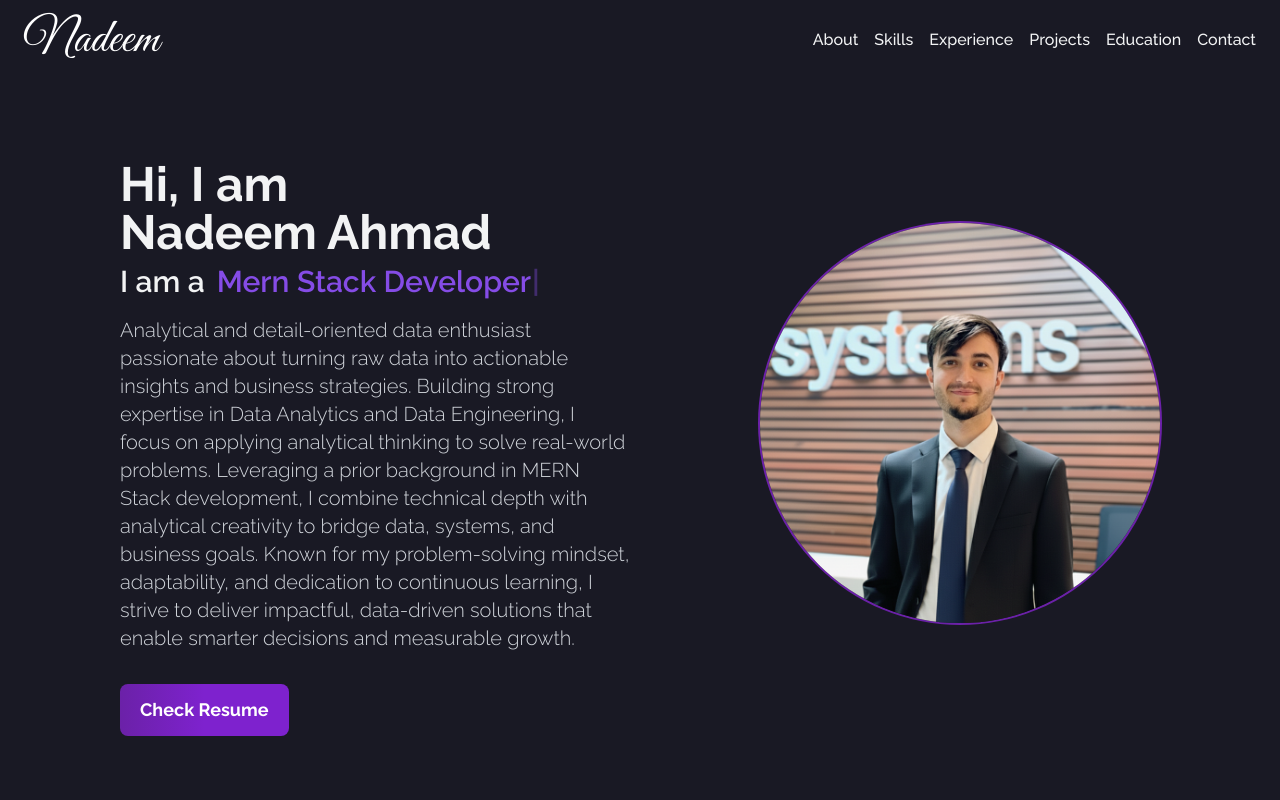
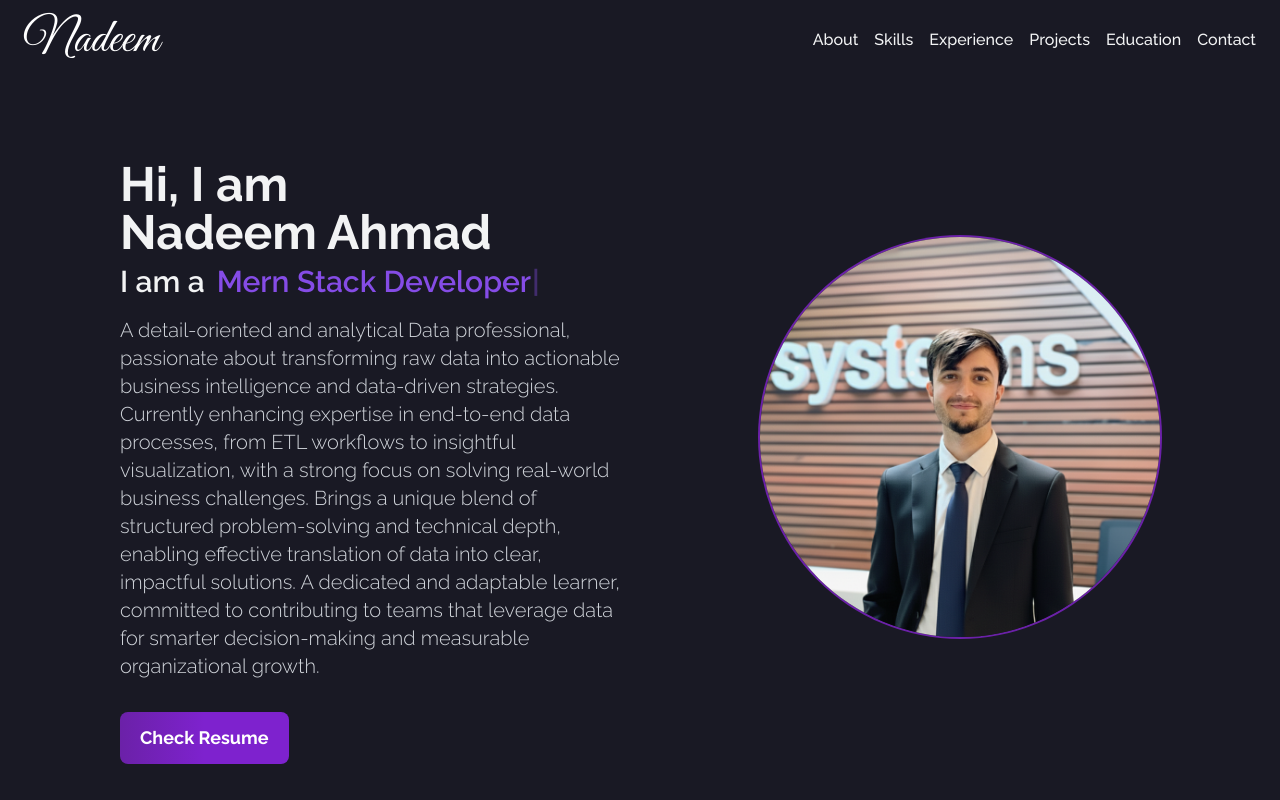
Before and after one commit to nadeembscs2021/nadeem-portfolio, a React (Vite) app: page / in a window 1280 px wide. Shown: the top 800 px of the page. Built offline with nearby package versions, Linux system fonts and the light colour scheme.

Commit message:
Updated resume

```diff
--- a/src/data/constants.js
+++ b/src/data/constants.js
@@ -7,10 +7,10 @@ export const Bio = {
   name: "Nadeem Ahmad",
   roles: ["Data Analyst", "Programmer", "Mern Stack Developer"],
   description:
-    "Analytical and detail-oriented data enthusiast passionate about turning raw data into actionable insights and business strategies. Building strong expertise in Data Analytics and Data Engineering, I focus on applying analytical thinking to solve real-world problems. Leveraging a prior background in MERN Stack development, I combine technical depth with analytical creativity to bridge data, systems, and business goals. Known for my problem-solving mindset, adaptability, and dedication to continuous learning, I strive to deliver impactful, data-driven solutions that enable smarter decisions and measurable growth.",
+    "A detail-oriented and analytical Data professional, passionate about transforming raw data into actionable business intelligence and data-driven strategies. Currently enhancing expertise in end-to-end data processes, from ETL workflows to insightful visualization, with a strong focus on solving real-world business challenges. Brings a unique blend of structured problem-solving and technical depth, enabling effective translation of data into clear, impactful solutions. A dedicated and adaptable learner, committed to contributing to teams that leverage data for smarter decision-making and measurable organizational growth.",
   github: "https://github.com/nadeembscs2021",
   resume:
-    "https://drive.google.com/file/d/1Ejlmd7mp40wpyd3BwqBiHq2FMXpAwwSi/view?usp=drive_link",
+    "https://drive.google.com/file/d/1gRkEwFIK4vmTcSJPEMOl7IlPWeMXrY33/view?usp=drive_link",
   linkedin: "http://www.linkedin.com/in/nadeem-ahmad-529b4326a",
   twitter: "https://x.com/NadeemKhan_2021?t=ZexRV3G3pyLRBDQ13W9UUg&s=09",
   insta: "https://www.instagram.com/nadeembscs2021?igsh=MjQ5aGYxZjFjbmRp",
```
Also changed, not shown: 1 other file (tests, documents, lock files or other folders).
